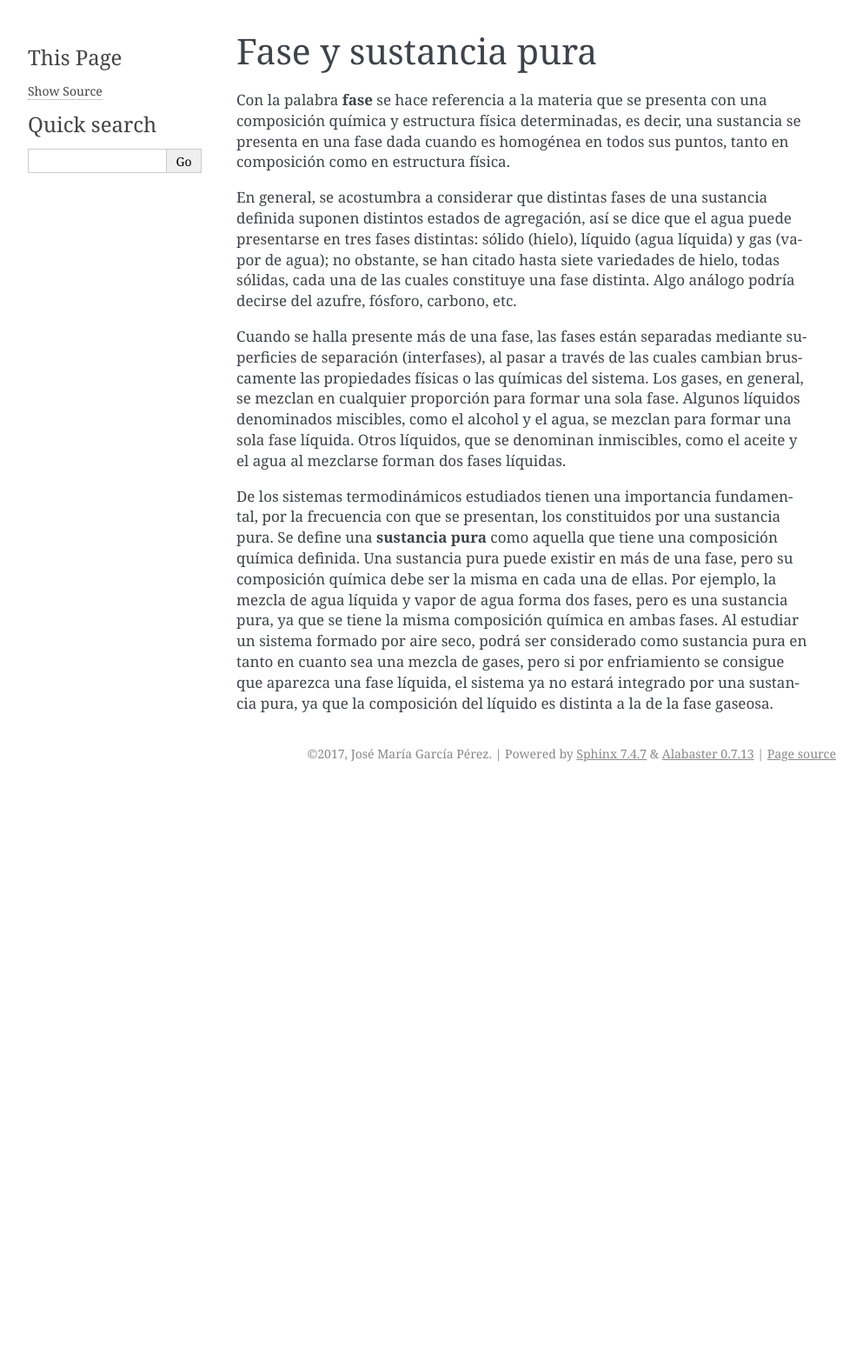
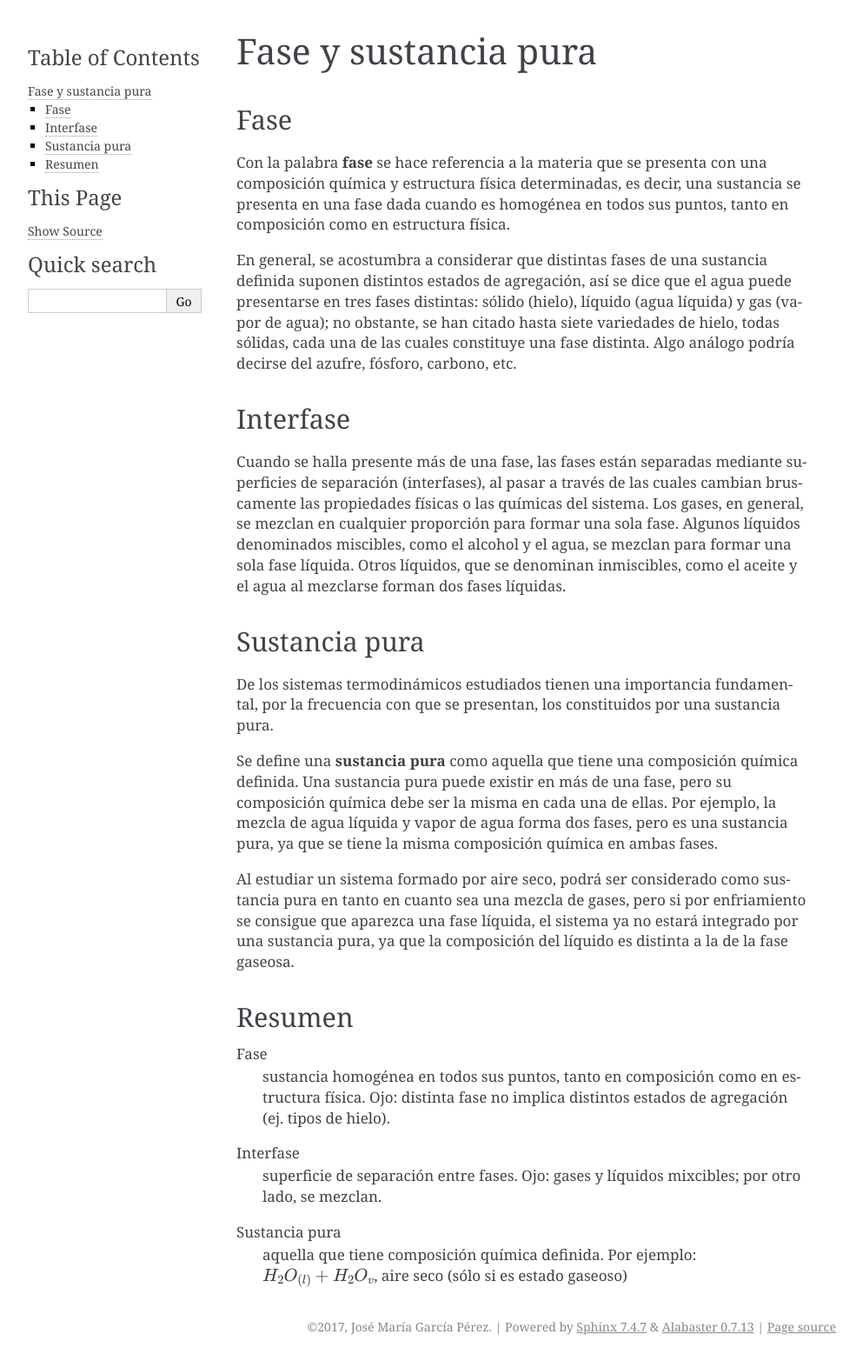
Before and after one commit to mantielero/termodinamica, a Sphinx documentation site: the page built from source/conceptos_fase.rst, in a window 1280 px wide. Shown: the whole page at 87% size, without its empty margins (148-1141 px from the left). Built offline with Sphinx 7.4.7, drawn with Linux system fonts in a browser that asks for light colours; before the commit the page ends 906 px from its top, so only the background shows below that.

Commit message:
Update conceptos_fase.rst

```diff
--- a/source/conceptos_fase.rst
+++ b/source/conceptos_fase.rst
@@ -1,10 +1,35 @@
 Fase y sustancia pura
 =====================
+
+Fase
+----
 
 Con la palabra **fase** se hace referencia a la materia que se presenta con una composición química y estructura física determinadas, es decir, una sustancia se presenta en una fase dada cuando es homogénea en todos sus puntos, tanto en composición como en estructura física.
 
 En general, se acostumbra a considerar que distintas fases de una sustancia definida suponen distintos estados de agregación, así se dice que el agua puede presentarse en tres fases distintas: sólido (hielo), líquido (agua líquida) y gas (vapor de agua); no obstante, se han citado hasta siete variedades de hielo, todas sólidas, cada una de las cuales constituye una fase distinta. Algo análogo podría decirse del azufre, fósforo, carbono, etc.
 
+Interfase
+---------
+
 Cuando se halla presente más de una fase, las fases están separadas mediante superficies de separación (interfases), al pasar a través de las cuales cambian bruscamente las propiedades físicas o las químicas del sistema. Los gases, en general, se mezclan en cualquier proporción para formar una sola fase. Algunos líquidos denominados miscibles, como el alcohol y el agua, se mezclan para formar una sola fase líquida. Otros líquidos, que se denominan inmiscibles, como el aceite y el agua al mezclarse forman dos fases líquidas.
 
-De los sistemas termodinámicos estudiados tienen una importancia fundamental, por la frecuencia con que se presentan, los constituidos por una sustancia pura. Se define una **sustancia pura** como aquella que tiene una composición química definida. Una sustancia pura puede existir en más de una fase, pero su composición química debe ser la misma en cada una de ellas. Por ejemplo, la mezcla de agua líquida y vapor de agua forma dos fases, pero es una sustancia pura, ya que se tiene la misma composición química en ambas fases. Al estudiar un sistema formado por aire seco, podrá ser considerado como sustancia pura en tanto en cuanto sea una mezcla de gases, pero si por enfriamiento se consigue que aparezca una fase líquida, el sistema ya no estará integrado por una sustancia pura, ya que la composición del líquido es distinta a la de la fase gaseosa.
+Sustancia pura
+--------------
+
+De los sistemas termodinámicos estudiados tienen una importancia fundamental, por la frecuencia con que se presentan, los constituidos por una sustancia pura.
+
+Se define una **sustancia pura** como aquella que tiene una composición química definida. Una sustancia pura puede existir en más de una fase, pero su composición química debe ser la misma en cada una de ellas. Por ejemplo, la mezcla de agua líquida y vapor de agua forma dos fases, pero es una sustancia pura, ya que se tiene la misma composición química en ambas fases.
+
+Al estudiar un sistema formado por aire seco, podrá ser considerado como sustancia pura en tanto en cuanto sea una mezcla de gases, pero si por enfriamiento se consigue que aparezca una fase líquida, el sistema ya no estará integrado por una sustancia pura, ya que la composición del líquido es distinta a la de la fase gaseosa.
+
+Resumen
+-------
+
+Fase
+   sustancia homogénea en todos sus puntos, tanto en composición como en estructura física. Ojo: distinta fase no implica distintos estados de agregación (ej. tipos de hielo).
+
+Interfase
+   superficie de separación entre fases. Ojo: gases y líquidos mixcibles; por otro lado, se mezclan.
+
+Sustancia pura
+   aquella que tiene composición química definida. Por ejemplo: :math:`H_2O_{(l)}+H_2O_{v}`, aire seco (sólo si es estado gaseoso)
```
